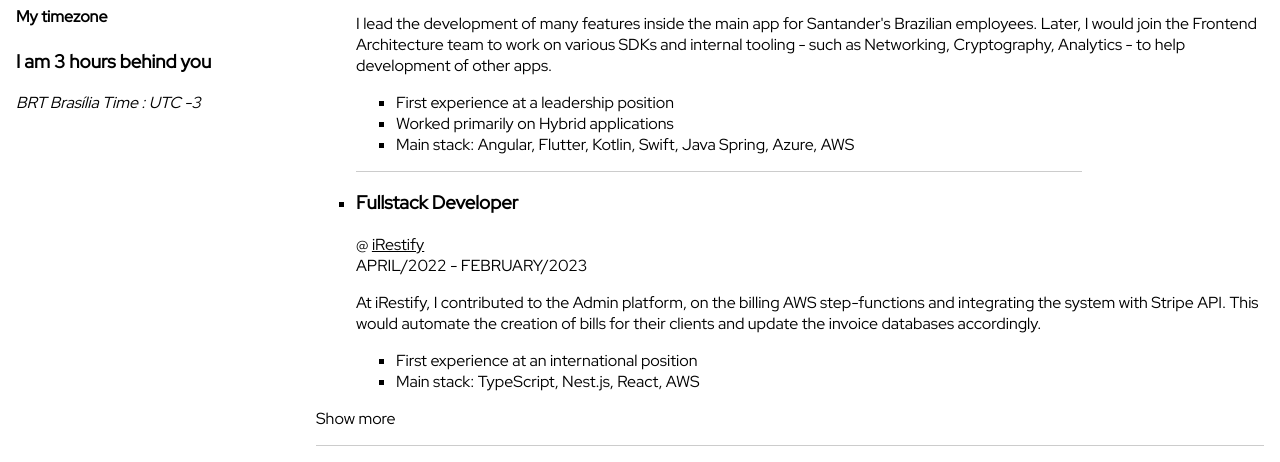
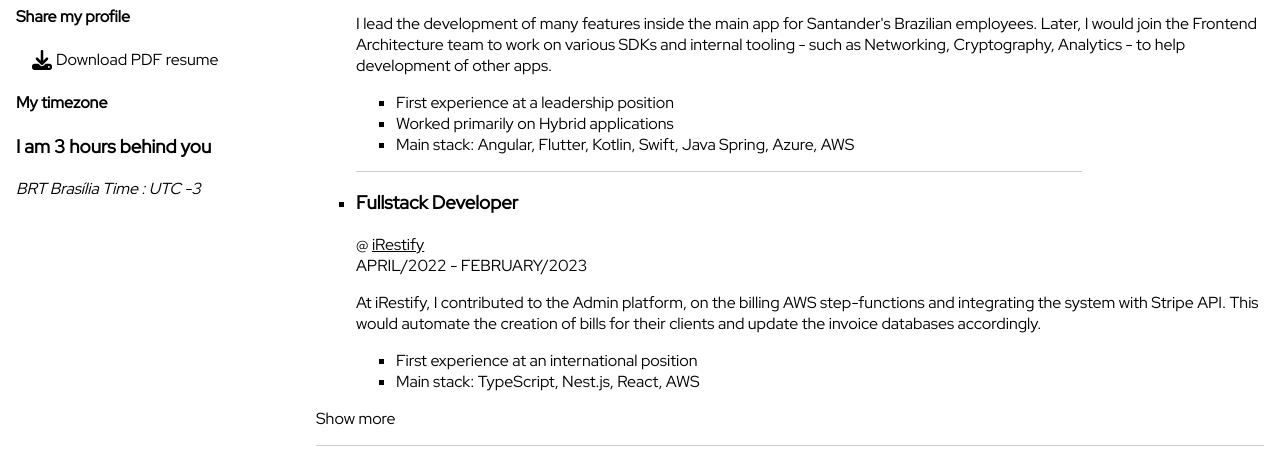
Before and after one commit to AlvBarros/alvbarros.github.io, a Gatsby site: page / in a window 1280 px wide. Shown: the part 338-800 px from the top of the page. Built offline with nearby package versions, Linux system fonts and the light colour scheme; Gatsby itself is replaced by a stand-in of ours.

Commit message:
feat: add downlado resume button

```diff
--- a/src/components/ShareProfile.tsx
+++ b/src/components/ShareProfile.tsx
@@ -8,18 +8,22 @@ declare var navigator: Navigator;
 export const ShareProfile = () => {
   return (
     <section className="ShareProfile">
-      {navigator.canShare && navigator.canShare() ? (
-        <>
-          <h1> ShareProfile my profile </h1>
-          <ul>
+      <>
+        <h1> Share my profile </h1>
+        <ul>
+          <li className="mobile-only clickable">
+            <FontAwesomeIcon icon={faDownload} />
+            <a download href="/Alvaro_Barros.pdf">Download PDF resume</a>
+          </li>
+          {navigator.canShare && navigator.canShare() ? (
             <li className="mobile-only clickable">
               <FontAwesomeIcon icon={faPaperPlane} /> Share profile link
             </li>
-          </ul>
-        </>
-      ) : (
-        ""
-      )}
+          ) : (
+            ""
+          )}
+        </ul>
+      </>
     </section>
   );
 };
--- a/src/styles/global.scss
+++ b/src/styles/global.scss
@@ -157,6 +157,10 @@ section.ProfilePicture {
 
 section.ShareProfile,
 section.ContactLinks {
+  a {
+    text-decoration: none;
+    color: initial;
+  }
   /// When on desktop, display as a vertical list
   /// right below the [ProfilePicture]
   // @include desktop {
@@ -166,6 +170,9 @@ section.ContactLinks {
       display: block;
       cursor: pointer;
       &:hover {
+        color: #888;
+      }
+      a:hover {
         color: #888;
       }
     }
```
Also changed, not shown: 1 other file.
